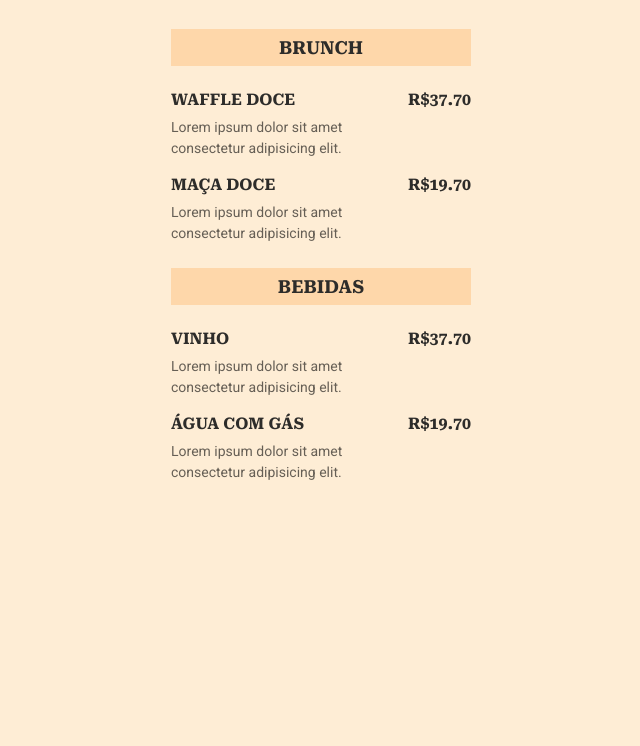
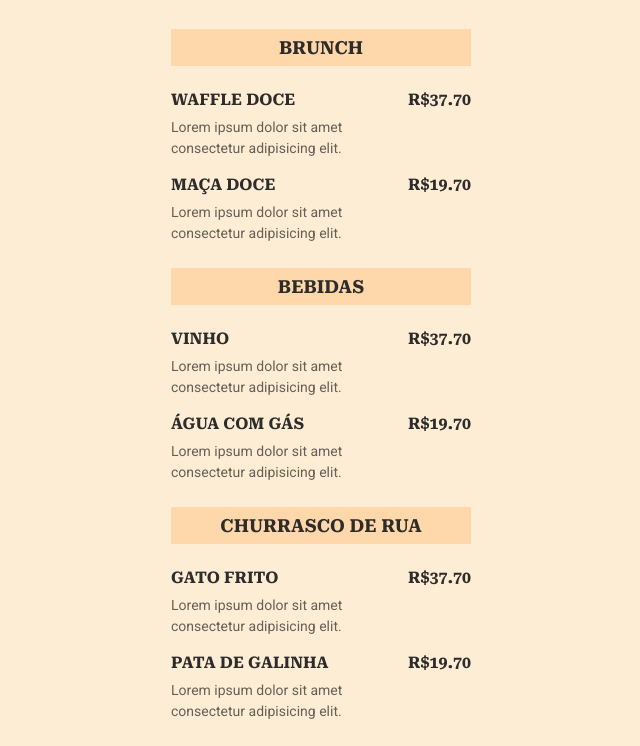
Before and after one commit to WillFriedl/Maratona-Explorer3, a plain HTML site: page index.html in a window 1280 px wide. Shown: the part 88-834 px from the top of the page, without its empty margins (319-959 px from the left). Before the commit the page ends 800 px from the top, so only its background shows below. Drawn offline with Linux system fonts and the light colour scheme.

Commit message:
Menu atualizado

```diff
--- a/index.html
+++ b/index.html
@@ -89,5 +89,40 @@
       </ul>
     </section>
 
+         <section>
+      <h2>Churrasco de rua</h2>
+
+      <ul>
+        <li>
+          <div class="details">
+            <h3>Gato Frito</h3>
+            <p class="description">
+              Lorem ipsum dolor sit amet consectetur adipisicing elit.
+            </p>
+          </div>
+
+          <strong class="price">
+            R$37.70
+          </strong>
+
+        </li>
+
+      <li>
+          <div class="details">
+            <h3>Pata de galinha</h3>
+            <p class="description">
+              Lorem ipsum dolor sit amet consectetur adipisicing elit.
+            </p>
+          </div>
+
+          <strong class="price">
+            R$19.70
+          </strong>
+
+        </li>
+
+      </ul>
+    </section>
+
   </body>
 </html>
```
